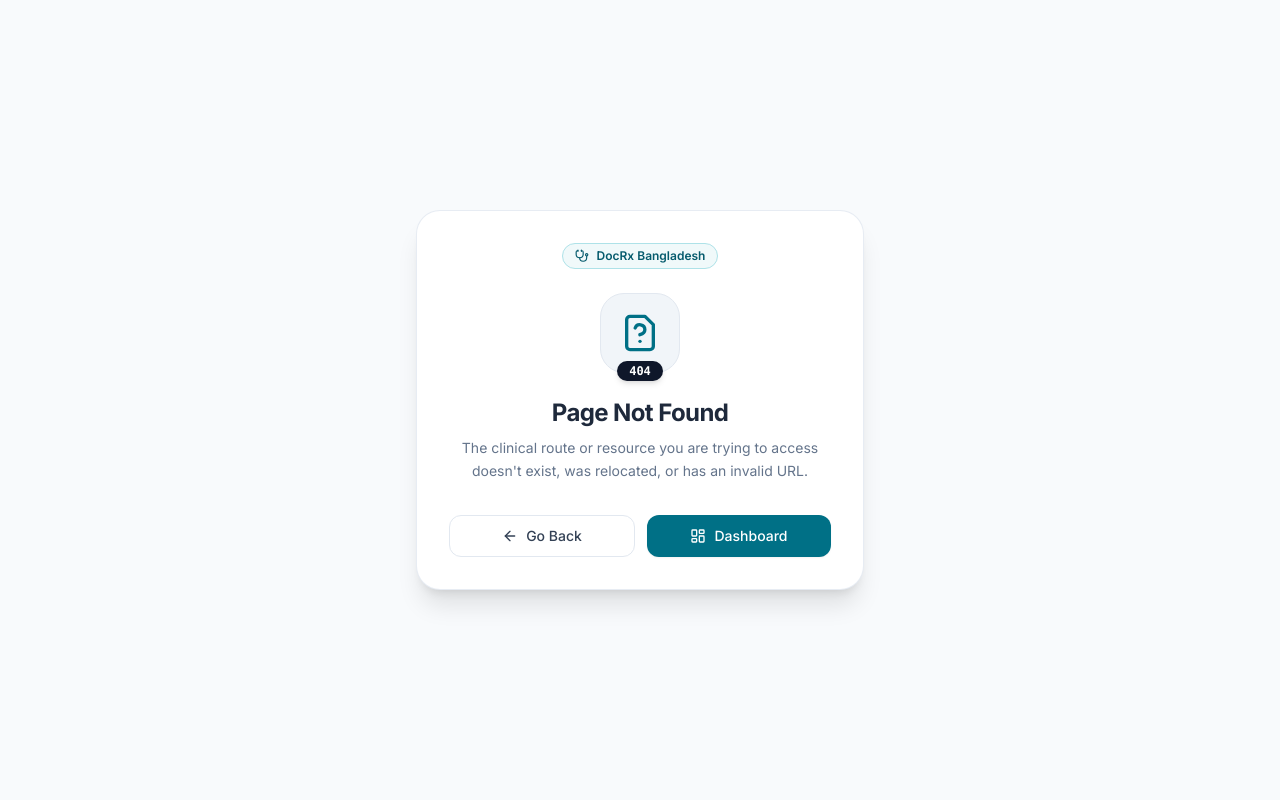
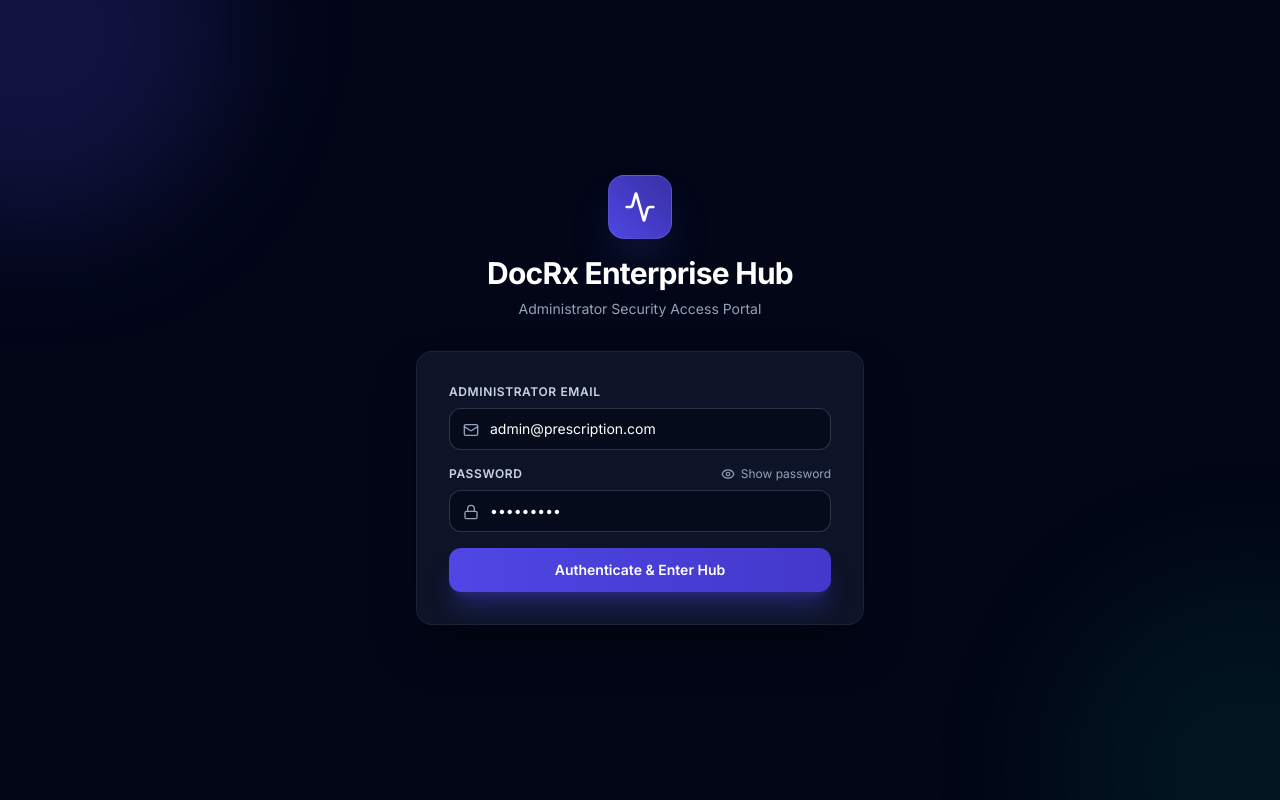
Before and after one commit to SamiumBashir/docPresc, a React (Vite) app in the folder frontend/: page /admin/login in a window 1280 px wide. Before the commit this address had no page. Built offline with nearby package versions, Linux system fonts and the light colour scheme.

Commit message:
feat(auth): add /admin/login route and redirect admin users directly to /admin upon login

```diff
--- a/frontend/src/app/router/index.tsx
+++ b/frontend/src/app/router/index.tsx
@@ -34,6 +34,7 @@ const AdminDashboard = lazy(() => import('../../admin/pages/AdminDashboard').the
 const DoctorManagement = lazy(() => import('../../admin/pages/DoctorManagement').then((m) => ({ default: m.DoctorManagement })));
 const MedicineManagement = lazy(() => import('../../admin/pages/MedicineManagement').then((m) => ({ default: m.MedicineManagement })));
 const AuditLogs = lazy(() => import('../../admin/pages/AuditLogs').then((m) => ({ default: m.AuditLogs })));
+const AdminLogin = lazy(() => import('../../admin/pages/AdminLogin').then((m) => ({ default: m.AdminLogin })));
 
 export const AppRouter: React.FC = () => {
   return (
@@ -49,6 +50,7 @@ export const AppRouter: React.FC = () => {
       <Routes>
         {/* Public Routes */}
         <Route path="/login" element={<Login />} />
+        <Route path="/admin/login" element={<AdminLogin />} />
         <Route path="/register" element={<Register />} />
         <Route path="/forgot-password" element={<ForgotPassword />} />
         <Route path="/reset-password" element={<ForgotPassword />} />
--- a/frontend/src/pages/Auth/Login.tsx
+++ b/frontend/src/pages/Auth/Login.tsx
@@ -19,7 +19,11 @@ export const Login: React.FC = () => {
   useEffect(() => {
     const token = localStorage.getItem('docrx_token');
     if (user && token) {
-      navigate('/dashboard', { replace: true });
+      if (user.role === 'admin') {
+        navigate('/admin', { replace: true });
+      } else {
+        navigate('/dashboard', { replace: true });
+      }
     }
   }, [user, navigate]);
 
@@ -76,7 +80,12 @@ export const Login: React.FC = () => {
 
       // 4. Access granted only after server successfully verifies credentials
       showToast.success('Credentials verified. Welcome back!');
-      navigate('/dashboard', { replace: true });
+      const storedUser = JSON.parse(localStorage.getItem('docrx_user') || '{}');
+      if (storedUser.role === 'admin') {
+        navigate('/admin', { replace: true });
+      } else {
+        navigate('/dashboard', { replace: true });
+      }
     } catch (err: any) {
       let friendlyError = 'Invalid email or password. Please check your credentials and try again.';
       if (err?.isNetworkError || err?.code === 'NETWORK_ERROR' || err?.code === 'REQUEST_TIMEOUT') {
```
